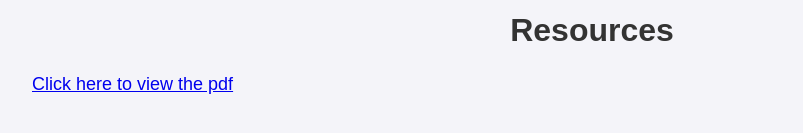
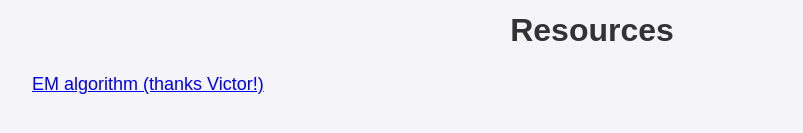
Before and after one commit to uclML2024/resources, a plain HTML site: page docs/index.html in a window 1280 px wide. Shown: the part 485-618 px from the top of the page, without its empty margins (48-851 px from the left). Drawn offline with Linux system fonts and the light colour scheme.

Commit message:
Update index.html

```diff
--- a/docs/index.html
+++ b/docs/index.html
@@ -57,9 +57,7 @@
     <h1>Resources</h1>
     <ul>
         <li>
-            <div class="pdf-link">
-                <a href="EM_for_the_Mixture_of_Gaussians_model.pdf" target="_blank">Click here to view the pdf</a>
-            </div>
+            <a href="EM_for_the_Mixture_of_Gaussians_model.pdf" target="_blank">EM algorithm (thanks Victor!)</a>
         </li>
     </ul>
 
```
